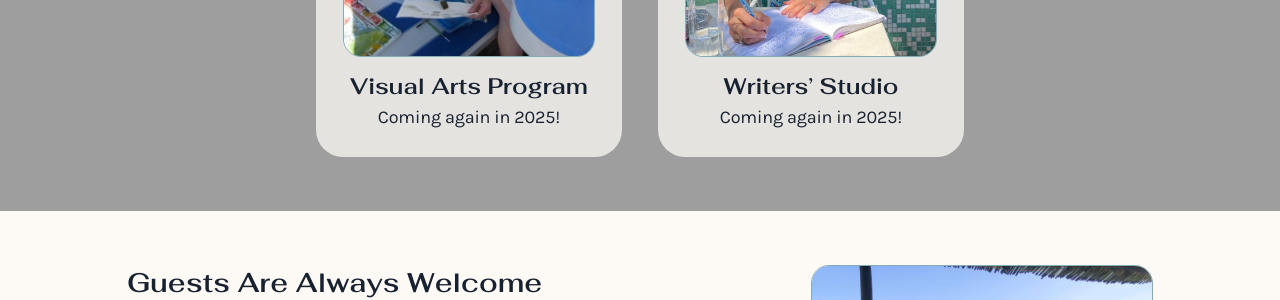
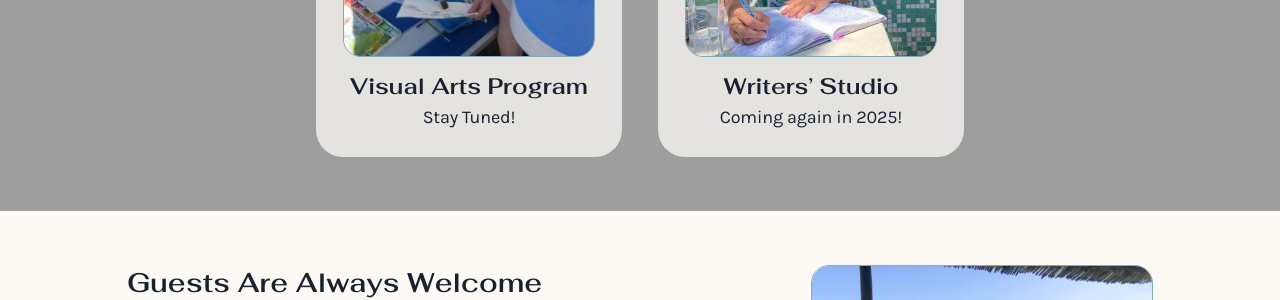
Before and after one commit to Amalfi-Festival/amalfi-festival-org, a Jekyll site: the page built from index.md, in a window 1280 px wide and 900 px high, scrolled down 3401 px. Shown: the part 154-454 px from the top of the window. Built offline with Jekyll 4.4.1, drawn with Linux system fonts in a browser that asks for light colours.

Commit message:
Update visual-arts.md
Changed dates on home page to:
 Stay Tuned!

```diff
--- a/_programs/visual-arts.md
+++ b/_programs/visual-arts.md
@@ -1,7 +1,7 @@
 ---
 title: Visual Arts Program
 title-zh: 视觉艺术
-to-be-announced: Coming again in 2025!
+to-be-announced: Stay Tuned!
 sessions:
     -   session-name: Painting
         class-name: exploring-watercolor
```
